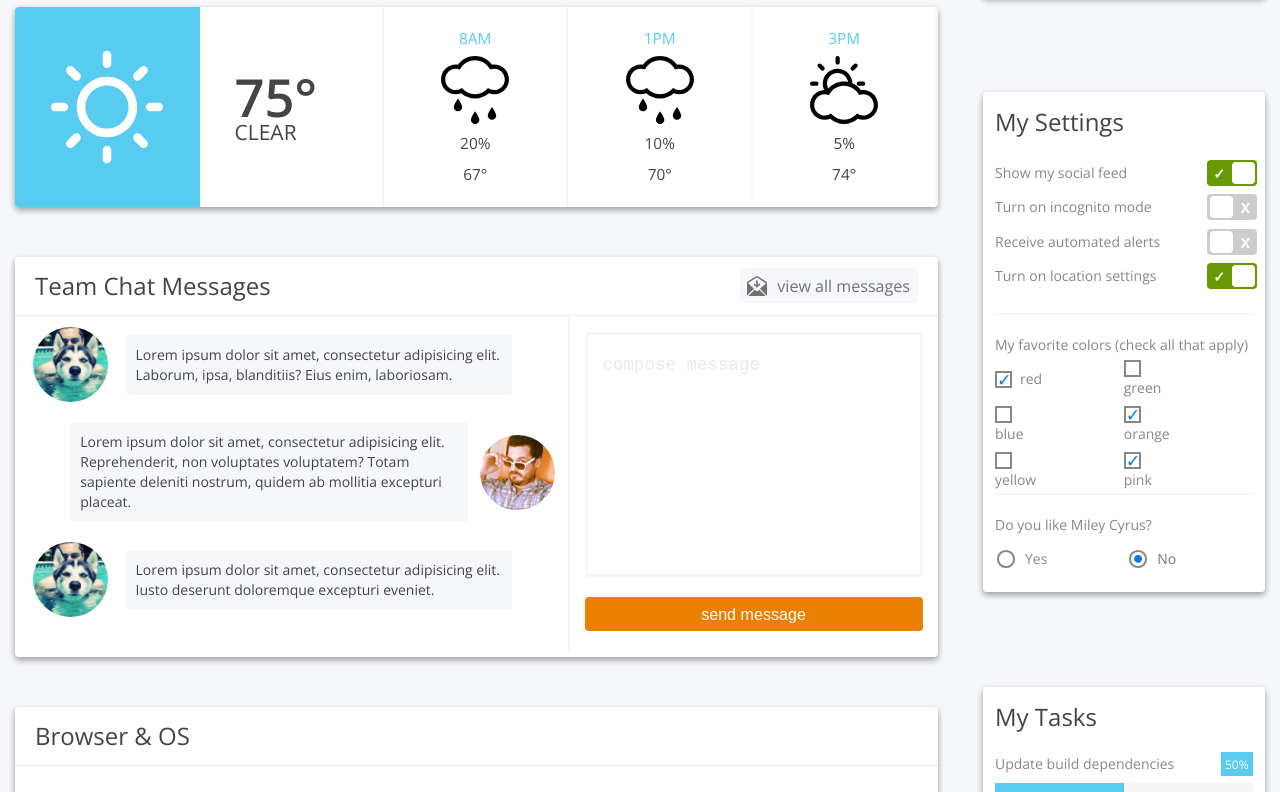
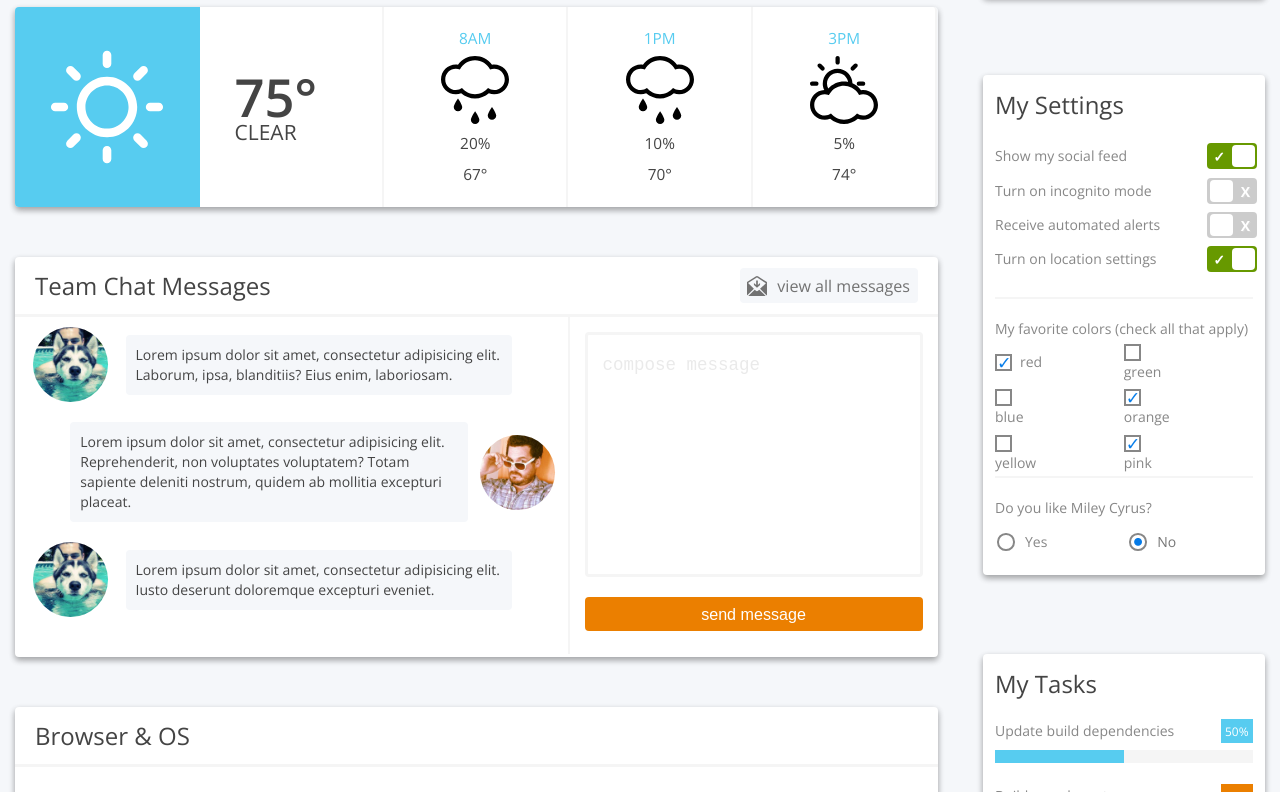
Before and after one commit to ClaytonKinder/BoomtownFrontEndTest, a website: page index.html in a window 1280 px wide. Shown: the part 1033-1825 px from the top of the page. Drawn offline with nearby package versions, Linux system fonts and the light colour scheme.

Commit message:
Margin fixes.

```diff
--- a/styles/less/includes/aside.less
+++ b/styles/less/includes/aside.less
@@ -38,7 +38,6 @@ aside {
 
   .asideSectionStyling {
     background-color: white;
-    .marginBottom;
     .boxShadow(2);
   }
 
```
Also changed, not shown: styles/css/styles.css.
